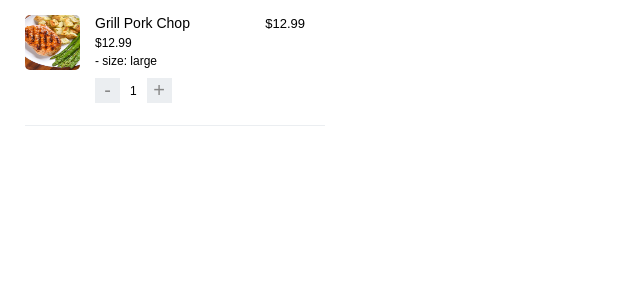
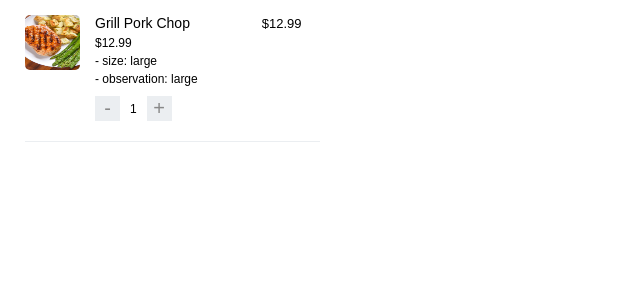
Before and after one commit to SetropLeo/react-web_pos, a React (Create React App) app: page /CartElement in a window 1280 px wide. Shown: the top 300 px of the page, without its empty margins (0-640 px from the left). Built offline with nearby package versions, Linux system fonts and the light colour scheme.

Commit message:
minor css adjustments

```diff
--- a/src/components/CartElement/CartElement.css
+++ b/src/components/CartElement/CartElement.css
@@ -1,10 +1,11 @@
 .CartElement-main-container {
-  width: 300px;
-  height: 110px;
+  width: 295px;
+  min-height: 90px;
   display: flex;
   flex-direction: row;
   margin: 15px 25px;
   font-family: sans-serif;
+  padding-bottom: 20px;
   border-bottom: 1px solid #EBEEF1;
 }
 
@@ -90,7 +91,7 @@
   flex-direction: row;
   position: absolute;
   background-color: #EBEEF1;
-  width: 300px;
+  width: 280px;
   height: 110px;
   opacity: .9;
 }
--- a/src/components/CartElement/CartElement.tsx
+++ b/src/components/CartElement/CartElement.tsx
@@ -33,6 +33,7 @@ const CartElement = () => {
           <div className="additionalInformation-subcontainer">
             <p className="elementSubPrice">$12.99</p>
             <p className="elementSize">- size: large</p>
+            <p className="elementSize">- observation: large</p>
           </div>
           <div className="productAmount-subcontainer">
             <p className="minus-sign" onClick={() => setAmount(amount - 1)}>
--- a/src/components/OrderMenu/OrderMenu.css
+++ b/src/components/OrderMenu/OrderMenu.css
@@ -1,5 +1,5 @@
 .orderMenu-main-container {
-  width: 325px;
+  width: 320px;
   font-family: sans-serif;
 }
 
--- a/src/components/OrderMenu/OrderMenu.tsx
+++ b/src/components/OrderMenu/OrderMenu.tsx
@@ -1,6 +1,7 @@
 import React from 'react';
 import './OrderMenu.css';
 import { Images } from '../../Images';
+import CartElement from '../CartElement/CartElement';
 
 const OrderMenu = () => {
   const [menuOption, setMenuOption] = React.useState<string>('New Order');
@@ -20,6 +21,16 @@ const OrderMenu = () => {
         <span className={`${menuOption === 'New Order' ? 'active' : ''}`} onClick={() => setMenuOption('New Order')}>New Order (5)</span>
         <span className={`${menuOption === 'Order History' ? 'active' : ''}`} onClick={() => setMenuOption('Order History')}>Order History(0)</span>
       </div>
+      {menuOption === 'New Order' && (
+        <div>
+          <CartElement />
+          <CartElement />
+          <CartElement />
+          <CartElement />
+          <CartElement />
+        </div>
+      )}
+      {menuOption === 'Order History'}
     </div>
   );
 };
```
